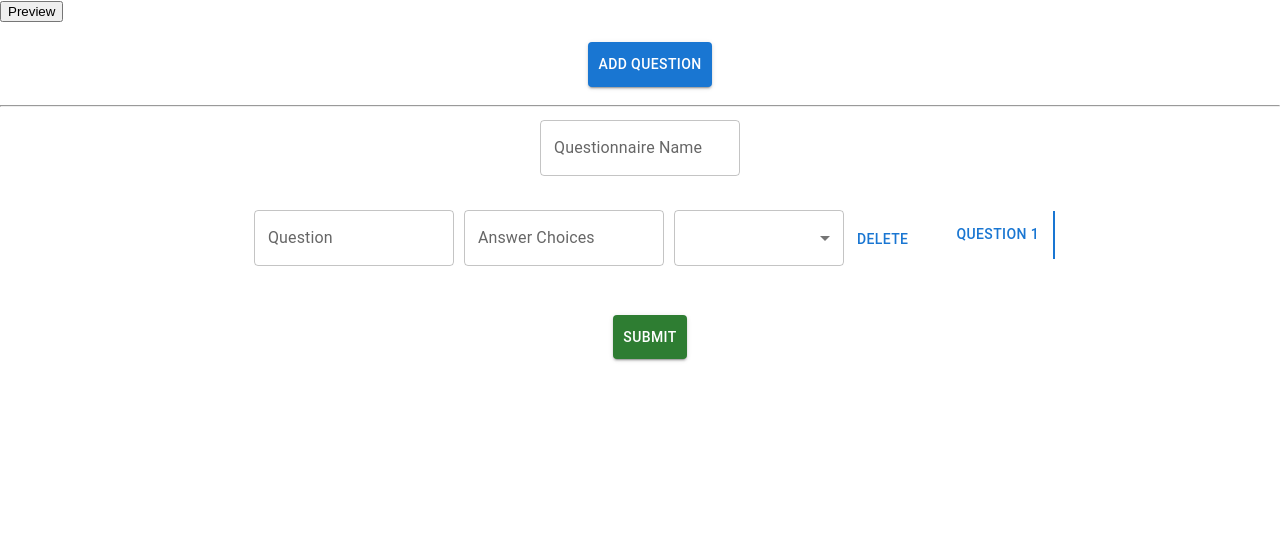
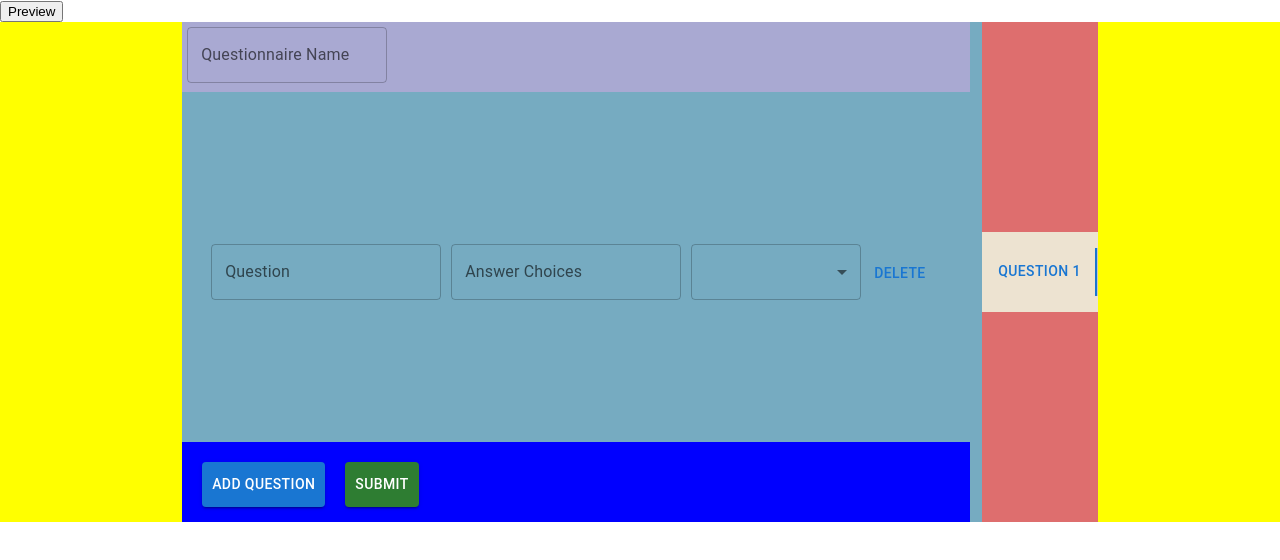
Before and after one commit to LeoHacopian/techo-researcher-portal, a React (Create React App) app: page / in a window 1280 px wide. Shown: the top 560 px of the page. Built offline with nearby package versions, Linux system fonts and the light colour scheme.

Commit message:
Creates canvas style questionnaire making

```diff
--- /dev/null
+++ b/src/Components/GenericTabPanel/GenericTabPanel.css
@@ -0,0 +1,31 @@
+.tabbed-window-container{
+    display: flex;
+    background-color: rgb(222, 110, 110);
+    margin: auto;
+    align-items: center;
+    width: 100%; /* set the width to 100% to fill the container */
+    min-width: 800px;
+}
+
+.tabs-container {
+    display: flex;
+    flex-direction: column;
+    justify-content: center;
+    order: 1;
+    background-color: #EDE3D1;
+    min-height: 80px; /* set a minimum height in pixels */
+    max-height: 500px;
+    flex: 1; /* make the container grow to fill the available space */
+    max-width: 200px; /* set the maximum width to 800 pixels */
+  }
+
+
+.tabpanel-container{
+    display: flex;
+    align-items: center;
+    background-color: #76abc1;
+    align-self: center;
+    height: 500px; /* set a fixed height in pixels */
+    flex: 3; /* make the container grow to fill the available space */
+    min-width: 800px;
+}
--- /dev/null
+++ b/src/Components/GenericTabPanel/GenericTabPanel.js
@@ -0,0 +1,68 @@
+import React, { useState } from 'react';
+import { TabScrollButton, Box, Typography, Tabs, Tab } from '@mui/material';
+import './GenericTabPanel.css'
+
+function GenericTabPanel({ content, ...otherProps }) {
+  const [value, setValue] = useState(0);
+
+  const handleTabChange = (event, newValue) => {
+    setValue(newValue);
+  };
+
+  return (
+    <div className="tabbed-window-container" {...otherProps}>
+    <div className = "tabs-container" >
+      <Tabs
+        orientation="vertical"
+        variant="scrollable"
+        value={value}
+        onChange={handleTabChange}
+        aria-label="Vertical tabs"
+        sx={{ borderRight: 1, borderColor: 'divider', height: '100%' }}
+      >
+        {content.map((tab, index) => (
+          <Tab key={index} label={tab.label} {...a11yProps(index)} />
+        ))}
+      </Tabs>
+
+    </div>
+    <div className = "tabpanel-container">
+      {content.map((tab, index) => (
+        <TabPanel key={index} value={value} index={index}>
+          {tab.content}
+        </TabPanel>
+      ))}
+      </div>
+    </div>
+  );
+}
+
+function TabPanel(props) {
+  const { children, value, index, ...other } = props;
+
+  return (
+    <div
+      role="tabpanel"
+      hidden={value !== index}
+      id={`vertical-tabpanel-${index}`}
+      aria-labelledby={`vertical-tab-${index}`}
+      {...other}
+    >
+      {value === index && (
+        <Box sx={{ p: 3 }}>
+          <Typography>{children}</Typography>
+        </Box>
+      )}
+    </div>
+  );
+}
+
+function a11yProps(index) {
+  return {
+    id: `vertical-tab-${index}`,
+    'aria-controls': `vertical-tabpanel-${index}`,
+  };
+}
+
+
+export default GenericTabPanel;
--- a/src/Components/qForm/qForm.css
+++ b/src/Components/qForm/qForm.css
@@ -12,18 +12,32 @@
     margin-left: 20px;
 }
 
-.portalContainer {
+
+.questionnaire-container {
     display: flex;
-    flex-direction: row;
     justify-content: center;
-  }
+    background-color: yellow;
+    height: 100%;
 
-.tabsContainer {
-    order: 1;
-    margin-top: 30px;
 }
 
-.questionContainer{
-    order: -1;
+.wrapper {
+    position: relative;
+}
+
+.bottom-navbar {
+    position: absolute;
+    background-color: blue;
+    width: 86%;
+    height: 80px;
+    bottom: 0;
+}
+
+.top-navbar {
+    position: absolute;
+    top: 0px;
+    width: 86%;
+    height: 70px;
+    background-color: rgb(169, 169, 210);
 
 }
--- a/src/Components/qForm/qForm.js
+++ b/src/Components/qForm/qForm.js
@@ -1,34 +1,17 @@
 import './qForm.css'
-import { Box, Typography, Tabs, Tab, Button, MenuItem, Select, TextField } from "@mui/material";
-import React, { useState, useEffect, useRef} from 'react';
+import { Button, MenuItem, Select, TextField } from "@mui/material";
+import React, { useState, useEffect, useRef } from 'react';
 import { v4 as uuidv4 } from 'uuid';
 import axios from 'axios';
 
 import QuestionnaireTable from '../QuestionnaireTable/QuestionnaireTable';
+import GenericTabPanel from '../GenericTabPanel/GenericTabPanel';
 
-function TabPanel(props) {
-  const { children, value, index, ...other } = props;
 
-  return (
-    <div
-      role="tabpanel"
-      hidden={value !== index}
-      id={`vertical-tabpanel-${index}`}
-      aria-labelledby={`vertical-tab-${index}`}
-      {...other}
-    >
-      {value === index && (
-        <Box sx={{ p: 3 }}>
-          <Typography>{children}</Typography>
-        </Box>
-      )}
-    </div>
-  );
-}
 
-function QForm() {
+function QForm(props) {
 
-  const [selectedTab, setSelectedTab] = useState(0);
+  const { value, setValue } = props;
 
   const [questionnaireName, setQuestionnaireName] = useState('');
 
@@ -38,7 +21,7 @@ function QForm() {
 
   const [questions, setQuestions] = useState({
     question: [
-      { id: uuidv4(), number:'1', prompt: '',  type: '' , answers: [],},
+      { id: uuidv4(), number: '1', prompt: '', type: '', answers: [], },
     ]
   });
 
@@ -56,9 +39,6 @@ function QForm() {
     };
   }, [tableRef]);
 
-  const handleChangeTab = (event, newValue) => {
-    setSelectedTab(newValue);
-  };
 
   const toggleTable = () => {
     setShowTable((prevState) => !prevState);
@@ -71,7 +51,9 @@ function QForm() {
         { id: uuidv4(), prompt: '', type: '', answers: [], number: prevState.question.length + 1 },
       ],
     }));
-    setSelectedTab(questions.question.length);
+
+    console.log(questions.question.length);
+
   };
 
   const handleChangeInput = (id, event) => {
@@ -107,7 +89,7 @@ function QForm() {
 
     const questionsWithoutId = questions.question.map(({ id, ...rest }) => rest);
     const questionnaire = { name: questionnaireName, question: questionsWithoutId };
-    console.log(JSON.stringify(questionnaire,null,1));
+    console.log(JSON.stringify(questionnaire, null, 1));
 
     axios.post('http://localhost:5000/questionnaire/register', questionnaire)
       .then(response => {
@@ -130,42 +112,40 @@ function QForm() {
     });
 
     setQuestions({ question: values });
-    setSelectedTab(questions.question.length - 2);
+    //  setSelectedTab(questions.question.length - 2);
   }
 
   return (
     <div>
       <div>
         <button onClick={toggleTable}>Preview</button>
-      {showTable && <div ref={tableRef}><QuestionnaireTable questions={questions.question} /></div>}
+        {showTable && (
+          <div ref={tableRef}>
+            <QuestionnaireTable questions={questions.question} />
           </div>
-    <form align = "center" className='qPortal'>
+        )}
+      </div>
 
-      <Button id='AddButton' variant='contained' onClick={addQuestion}>
-        Add question
-      </Button> <hr></hr>
+      <div className="questionnaire-container">
+        <form className="qPortal">
+          <div className="wrapper">
+            <div className="top-navbar">
+
               <TextField
                 style={{ width: "200px", margin: "5px" }}
                 name="name"
                 type="text"
                 label="Questionnaire Name"
                 value={questionnaireName}
-        onChange={event => setQuestionnaireName(event.target.value)}
+                onChange={(event) => setQuestionnaireName(event.target.value)}
               />
-
-      <div className = "portalContainer">
-      <div className = "tabsContainer">
-        <Tabs orientation = "vertical" value={selectedTab} onChange={handleChangeTab}>
-        {questions.question.map((q, index) => (
-          <Tab key={q.id} label={`Question ${index + 1}`} />
-        ))}
-      </Tabs>
             </div>
-      <div className = "questionContainer">
-      {questions.question.map((q, index) => (
-           <TabPanel value={selectedTab} index={index}>
+            <GenericTabPanel content={questions.question.map((q, index) => ({
+              label: `Question ${index + 1}`,
+              content: (
+                <>
                   <TextField
-            style={{ width: "200px", margin: "5px" }}
+                    style={{ width: "230px", margin: "5px" }}
                     name="prompt"
                     type="text"
                     label="Question"
@@ -173,7 +153,7 @@ function QForm() {
                     onChange={event => handleChangeInput(q.id, event)}
                   />
                   <TextField
-            style={{ width: "200px", margin: "5px" }}
+                    style={{ width: "230px", height: "400", margin: "5px" }}
                     name="answers"
                     type="text"
                     label="Answer Choices"
@@ -192,18 +172,29 @@ function QForm() {
                     <MenuItem value={'Number Wheel'}>Number Wheel</MenuItem>
                   </Select>
                   <Button onClick={() => handleRemoveFields(q.id)}>Delete</Button>
-          </TabPanel>
-      ))}
+
+                </>
+              )
+            }))} />
+            <div className="bottom-navbar">
+
+              <Button id="AddButton" variant="contained" onClick={addQuestion}>
+                Add question
+              </Button>
+              <Button
+                id="SubmitButton"
+                variant="contained"
+                color="success"
+                onClick={handleSubmit}>
+                Submit
+              </Button>
             </div>
           </div>
-      <Button id='SubmitButton' variant='contained' color='success' onClick={handleSubmit}>
-        Submit
-      </Button>
-
         </form>
-
+      </div>
     </div>
   );
+
 }
 
 export default QForm
```
Also changed, not shown: 1 other file (tests, documents, lock files or other folders). Lines whose indentation alone changed are shown as unchanged.
